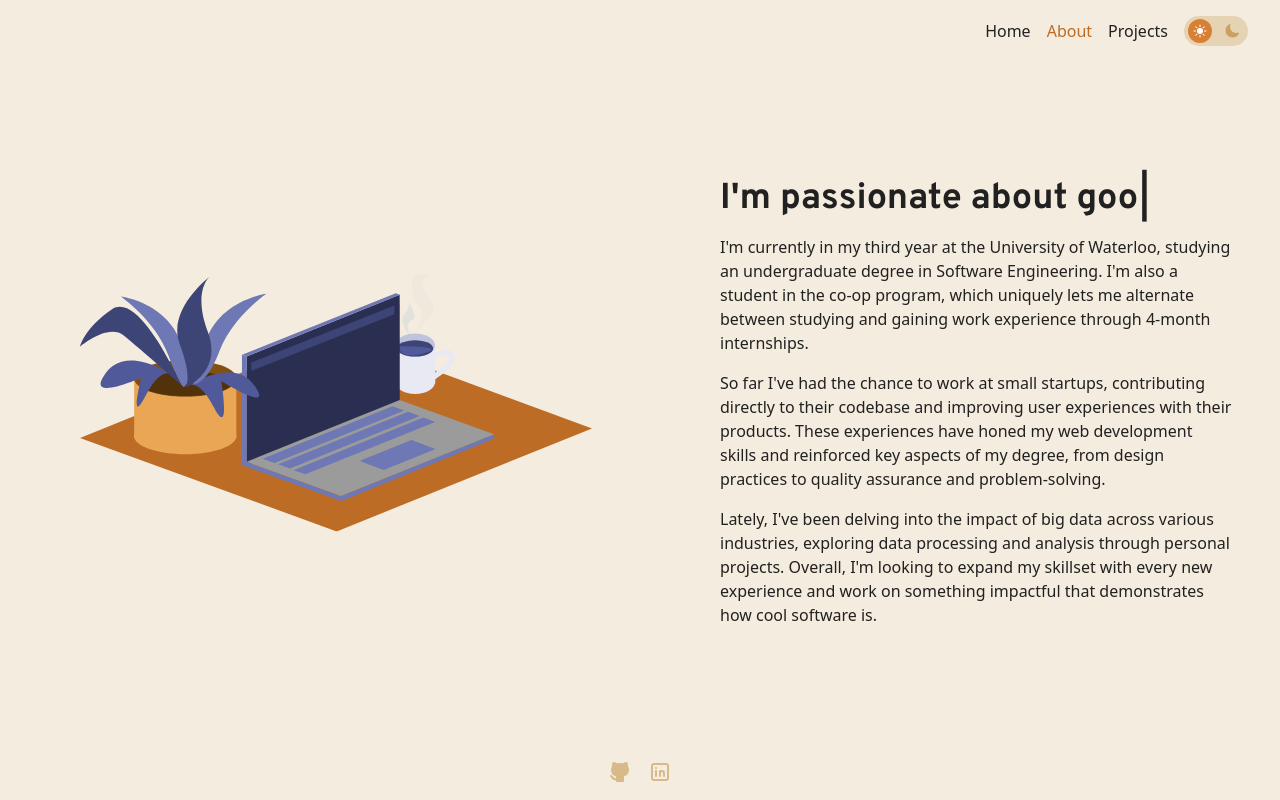
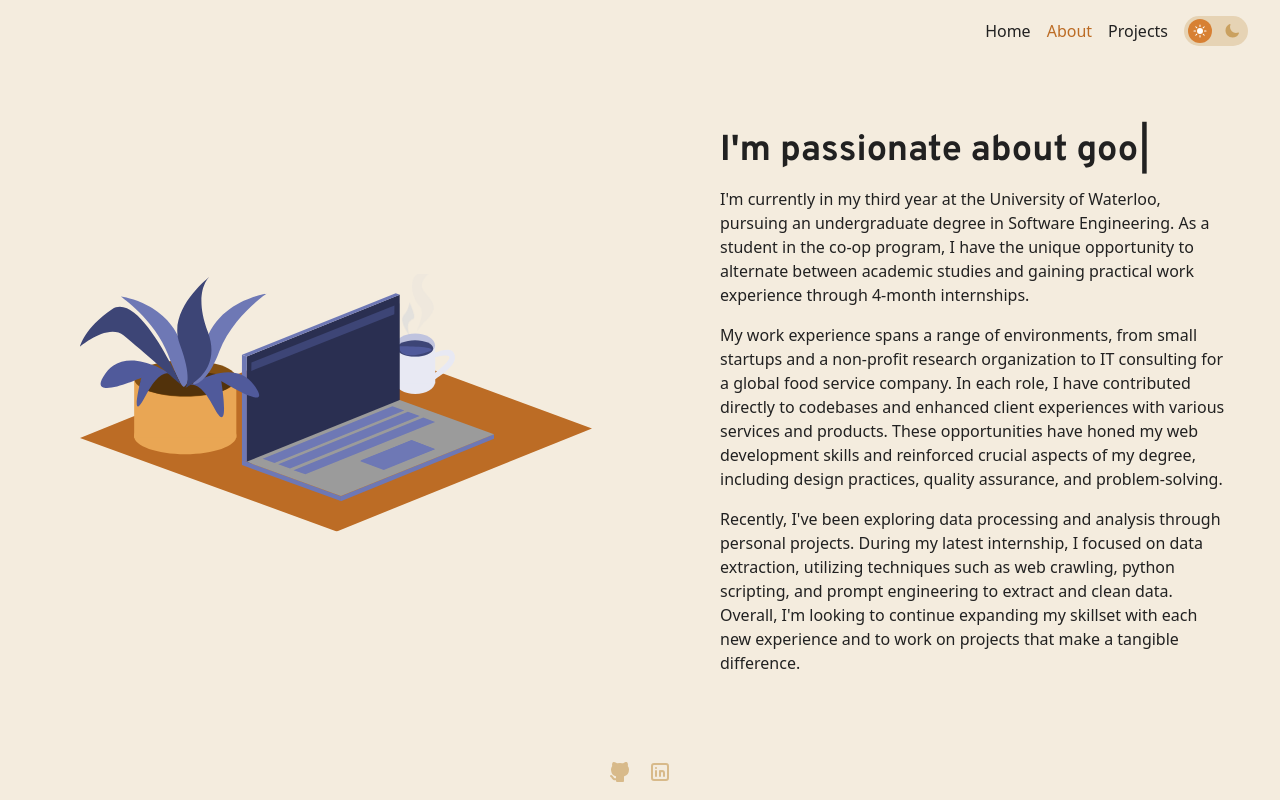
Before and after one commit to alyssadsouza/alyssadsouza.github.io, a React (Vite) app: page /#/about in a window 1280 px wide. Built offline with nearby package versions, Linux system fonts and the light colour scheme.

Commit message:
Update the About section content

```diff
--- a/src/pages/About.tsx
+++ b/src/pages/About.tsx
@@ -26,24 +26,28 @@ function About() {
           />
         </h1>
         <p>
-          I'm currently in my third year at the University of Waterloo, studying
-          an undergraduate degree in Software Engineering. I'm also a student in
-          the co-op program, which uniquely lets me alternate between studying
-          and gaining work experience through 4-month internships.
+          I'm currently in my third year at the University of Waterloo, pursuing
+          an undergraduate degree in Software Engineering. As a student in the
+          co-op program, I have the unique opportunity to alternate between
+          academic studies and gaining practical work experience through 4-month
+          internships.
         </p>
         <p>
-          So far I've had the chance to work at small startups, contributing
-          directly to their codebase and improving user experiences with their
-          products. These experiences have honed my web development skills and
-          reinforced key aspects of my degree, from design practices to quality
-          assurance and problem-solving.
+          My work experience spans a range of environments, from small startups
+          and a non-profit research organization to IT consulting for a global
+          food service company. In each role, I have contributed directly to
+          codebases and enhanced client experiences with various services and
+          products. These opportunities have honed my web development skills and
+          reinforced crucial aspects of my degree, including design practices,
+          quality assurance, and problem-solving.
         </p>
         <p>
-          Lately, I've been delving into the impact of big data across various
-          industries, exploring data processing and analysis through personal
-          projects. Overall, I'm looking to expand my skillset with every new
-          experience and work on something impactful that demonstrates how cool
-          software is.
+          Recently, I've been exploring data processing and analysis through
+          personal projects. During my latest internship, I focused on data
+          extraction, utilizing techniques such as web crawling, python
+          scripting, and prompt engineering to extract and clean data. Overall,
+          I'm looking to continue expanding my skillset with each new experience
+          and to work on projects that make a tangible difference.
         </p>
       </div>
     </div>
```
